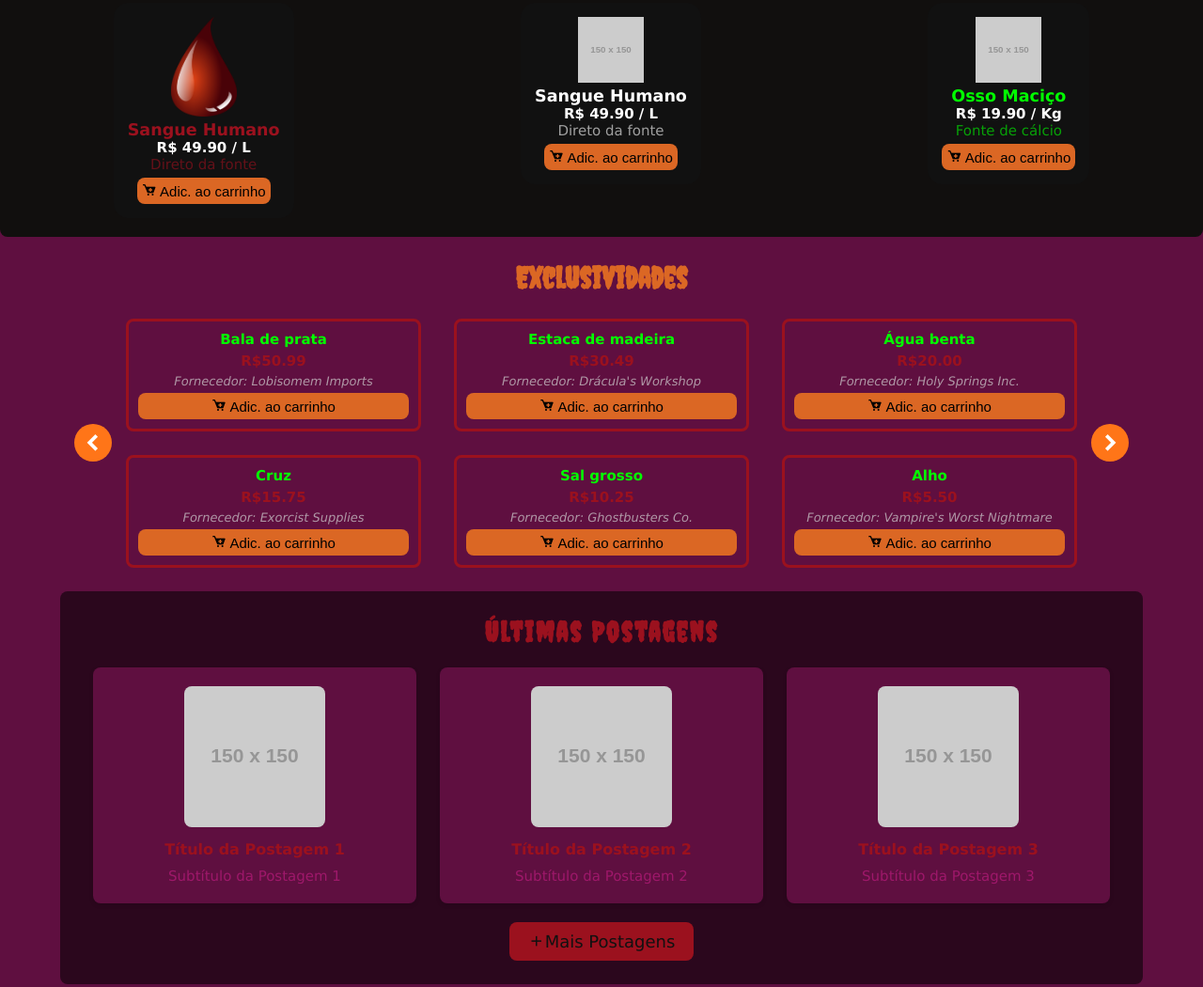
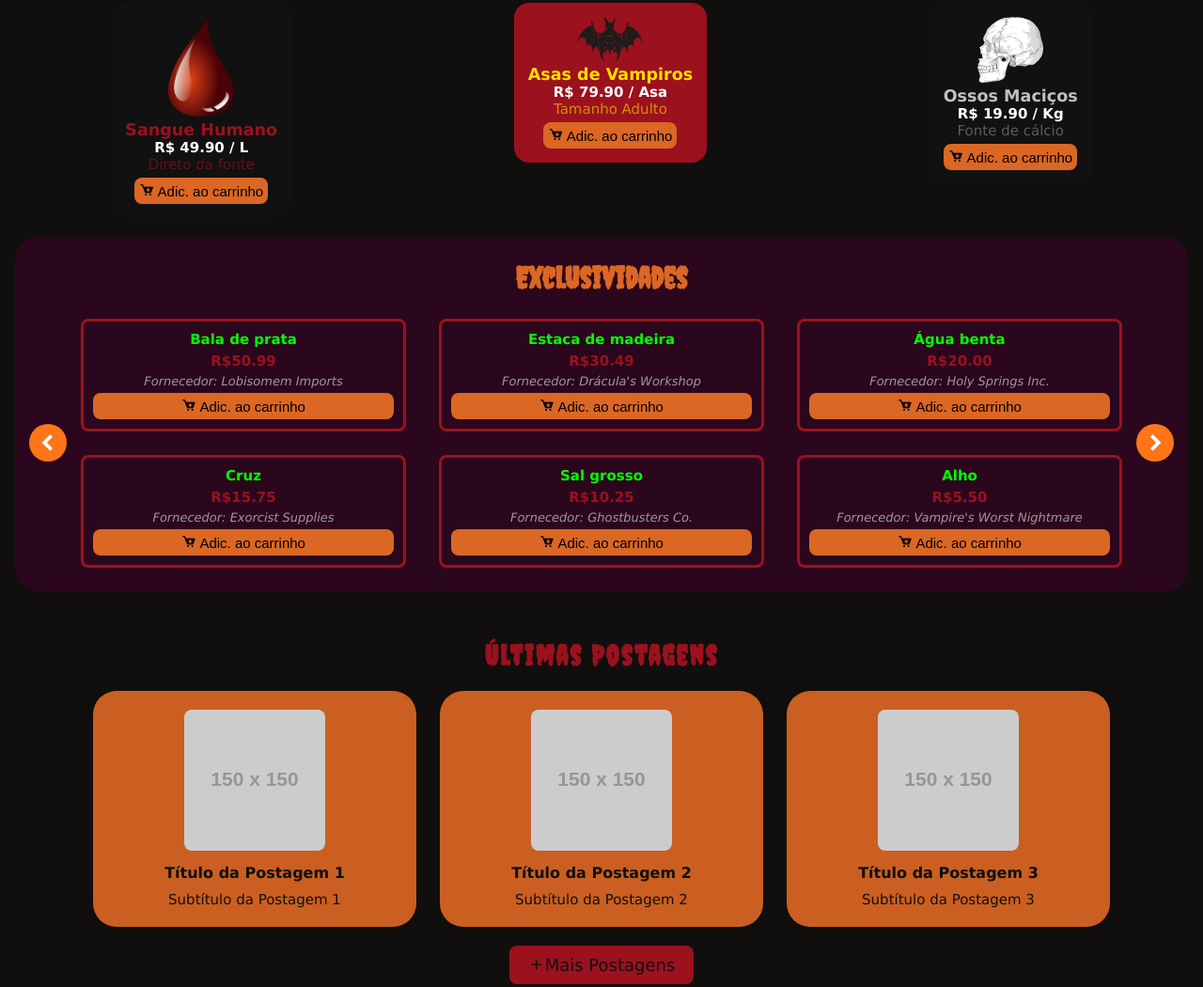
Before and after one commit to gabrielBehling/LojaMonstro, a plain HTML site: page index.html in a window 1280 px wide. Shown: the part 753-1803 px from the top of the page at 94% size. Drawn offline with nearby package versions, Linux system fonts and the light colour scheme; placeholder pictures from the web are drawn by us.

Commit message:
Finished products, re-do some colors, add animations and more

```diff
--- a/index.html
+++ b/index.html
@@ -208,18 +208,18 @@
             </button>
           </div>
           <div class="product-2" role="listitem">
-            <img src="https://via.placeholder.com/150" alt="Produto 2" />
-            <h3>Sangue Humano</h3>
-            <h4>R$ 49.90 / L</h4>
-            <p>Direto da fonte</p>
+            <img src="./img/bat.png" alt="Produto 2" />
+            <h3>Asas de Vampiros</h3>
+            <h4>R$ 79.90 / Asa</h4>
+            <p>Tamanho Adulto</p>
             <button type="button" class="cart__add">
               <i class="bx bxs-cart-add"></i>
               <span>Adic. ao carrinho</span>
             </button>
           </div>
           <div class="product-3" role="listitem">
-            <img src="https://via.placeholder.com/150" alt="Produto 3" />
-            <h3>Osso Maciço</h3>
+            <img src="./img/skull.png" alt="Produto 3" />
+            <h3>Ossos Maciços</h3>
             <h4>R$ 19.90 / Kg</h4>
             <p>Fonte de cálcio</p>
             <button type="button" class="cart__add">
--- a/style.css
+++ b/style.css
@@ -23,6 +23,7 @@
   --yellow-halloween: #ffdd00;
   --pumpkin-orange: #ff7518;
   --black-halloween: #111;
+  --blood-red-dark: #7a0e1e;
   --blood-red: #9b111e;
   --blood-red-light: #c72c3b;
   --dark-brown: #5a3d3a;
@@ -72,7 +73,7 @@ html {
 body {
   font-family: var(--body-font);
   font-size: var(--normal-font-size);
-  background-color: var(--purple);
+  background-color: var(--body-color);
   color: var(--white-color);
   transition: background-color 0.3s ease, color 0.3s ease;
 }
@@ -291,7 +292,7 @@ img {
 }
 
 .hamburger-menu.active {
-  transform: rotate(90deg); /* Gira o ícone ao ser clicado */
+  transform: rotate(90deg);
 }
 
 .hamburger-menu:hover {
@@ -581,7 +582,7 @@ img {
   padding: 5px;
   border-radius: 8px;
   background-color: var(--orange-color);
-  transition: background-color 0.3s ease;
+  transition: background-color 0.3s ease, transform 0.3s ease-in-out;
 }
 
 .cart__add i {
@@ -590,6 +591,7 @@ img {
 
 .cart__add:hover {
   background-color: var(--pumpkin-orange);
+  scale: 1.01;
 }
 
 .products {
@@ -608,7 +610,7 @@ img {
   color: var(--white-color);
   border-radius: 16px;
   padding: 15px;
-  transition: transform 0.3s ease;
+  transition: transform 0.3s ease, background-color 0.3s ease;
 }
 
 .product-1 p,
@@ -626,20 +628,36 @@ img {
   color: var(--blood-red);
 }
 
+.product-2 {
+  background-color: var(--blood-red);
+}
+
+.product-2 h3 {
+  color: var(--yellow-halloween);
+}
+
+.product-2 p {
+  color: var(--yellow-halloween);
+}
+
 .product-3 h3 {
-  color: var(--neon-green);
+  color: var(--text-color);
   font-weight: var(--font-bold);
 }
 
 .product-3 p {
-  color: var(--neon-green);
+  color: var(--text-color-light);
 }
 
 .product-1:hover,
-.product-2:hover,
 .product-3:hover {
-  transform: scale(1.05);
+  transform: scale(1.01);
   background-color: var(--black-halloween);
+}
+
+.product-2:hover {
+  transform: scale(1.01);
+  background-color: var(--blood-red-dark);
 }
 
 .product-1 img,
@@ -654,10 +672,12 @@ img {
   align-items: center;
   flex-direction: column;
   place-self: center;
-  width: 90%;
+  width: 97.5%;
   padding: 25px 5px;
   overflow: hidden;
   position: relative;
+  background-color: var(--dark-purple);
+  border-radius: 25px;
 }
 
 .carrossel__header {
@@ -760,9 +780,8 @@ img {
 #ultimasPostagens {
   width: 90%;
   place-self: center;
-  background-color: var(--dark-purple);
   padding: 25px 10px;
-  margin-bottom: 25px;
+  margin: 25px 0;
   border-radius: 8px;
 }
 
@@ -790,11 +809,11 @@ img {
   flex: 0 0 30%; /* Largura fixa de 30% */
   text-align: center;
   padding: 20px;
-  background-color: var(--purple);
-  border-radius: 8px;
+  background-color: var(--orange-color-alt);
+  border-radius: 25px;
   transition: transform 0.3s ease, box-shadow 0.3s ease;
   box-shadow: 0 2px 5px rgba(0, 0, 0, 0.1);
-  color: var(--white-color);
+  color: var(--text-color);
 }
 
 .postagem:hover {
@@ -809,13 +828,13 @@ img {
 
 .postagem h3 {
   font-size: var(--h3-font-size);
-  color: var(--blood-red);
+  color: var(--body-color);
   margin: 10px 0;
-  font-weight: bold;
+  font-weight: var(--font-bold);
 }
 
 .postagem p {
-  color: var(--light-purple);
+  color: var(--black-halloween);
   font-weight: 500;
 }
 
@@ -837,8 +856,8 @@ img {
 }
 
 .mais-postagens a:hover {
-  background-color: var(--black-halloween);
-  color: var(--blood-red);
+  background-color: var(--dark-purple);
+  color: var(--white-color);
   transform: scale(1.05);
 }
 
@@ -847,7 +866,7 @@ img {
   display: flex;
   flex-direction: column;
   padding: 25px 15px;
-  background-color: var(--body-color);
+  background-color: var(--black-halloween);
   align-items: center;
   border-top-left-radius: 5px;
   border-top-right-radius: 5px;
```
Also changed, not shown: img/bat.png (added), img/skull.png (added).
